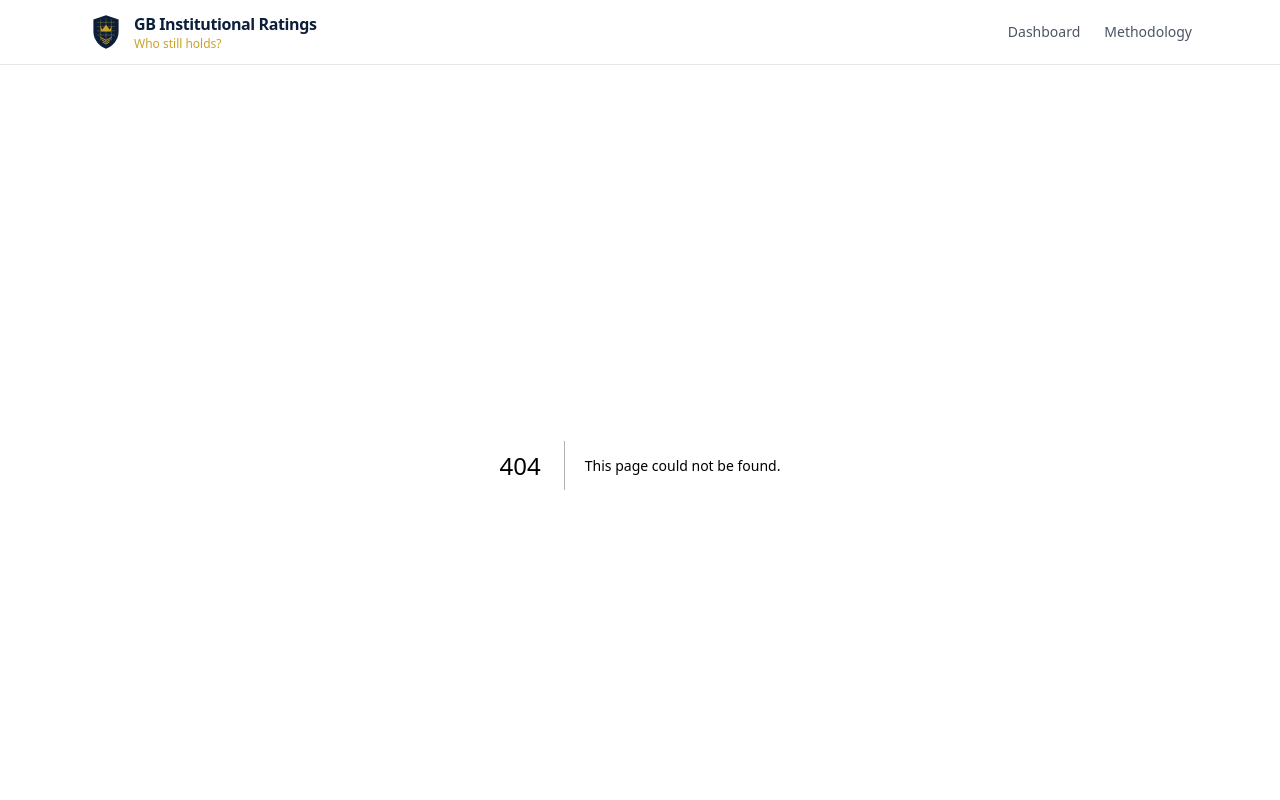
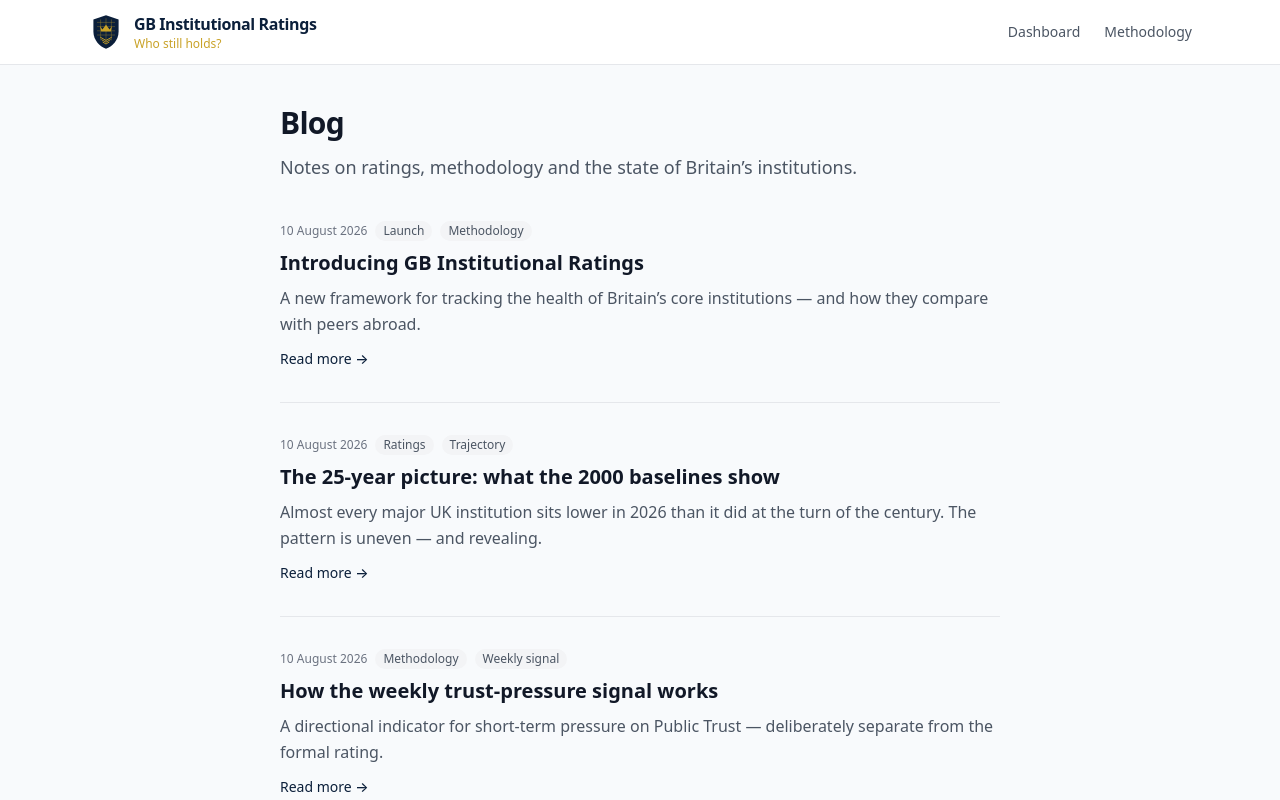
Before and after one commit to stumpyuk1/gir-institutional-ratings, a Next.js app: page /blog in a window 1280 px wide. Before the commit this address had no page. Shown: the top 800 px of the page. Built offline with nearby package versions, Linux system fonts and the light colour scheme.

Commit message:
Add blog index page

```diff
--- /dev/null
+++ b/app/blog/page.tsx
@@ -0,0 +1,57 @@
+import Link from "next/link";
+import { posts } from "@/data/posts";
+
+export default function BlogIndexPage() {
+  const sorted = [...posts].sort((a, b) => b.date.localeCompare(a.date));
+
+  return (
+    <div className="mx-auto max-w-3xl px-4 py-10 sm:px-6">
+      <h1 className="text-3xl font-bold tracking-tight text-gray-900">Blog</h1>
+      <p className="mt-3 text-lg text-gray-600">
+        Notes on ratings, methodology and the state of Britain’s institutions.
+      </p>
+
+      <div className="mt-10 space-y-8">
+        {sorted.map((post) => (
+          <article
+            key={post.slug}
+            className="border-b border-gray-200 pb-8 last:border-0"
+          >
+            <div className="flex flex-wrap items-center gap-2 text-xs text-gray-500">
+              <time dateTime={post.date}>
+                {new Date(post.date + "T12:00:00").toLocaleDateString("en-GB", {
+                  day: "numeric",
+                  month: "long",
+                  year: "numeric",
+                })}
+              </time>
+              {post.tags.map((tag) => (
+                <span
+                  key={tag}
+                  className="rounded-full bg-gray-100 px-2 py-0.5 text-gray-600"
+                >
+                  {tag}
+                </span>
+              ))}
+            </div>
+            <h2 className="mt-2 text-xl font-semibold text-gray-900">
+              <Link
+                href={`/blog/${post.slug}`}
+                className="hover:text-[#0B1F3A] transition"
+              >
+                {post.title}
+              </Link>
+            </h2>
+            <p className="mt-2 text-gray-600 leading-relaxed">{post.excerpt}</p>
+            <Link
+              href={`/blog/${post.slug}`}
+              className="mt-3 inline-block text-sm font-medium text-[#0B1F3A] hover:underline"
+            >
+              Read more →
+            </Link>
+          </article>
+        ))}
+      </div>
+    </div>
+  );
+}
```
